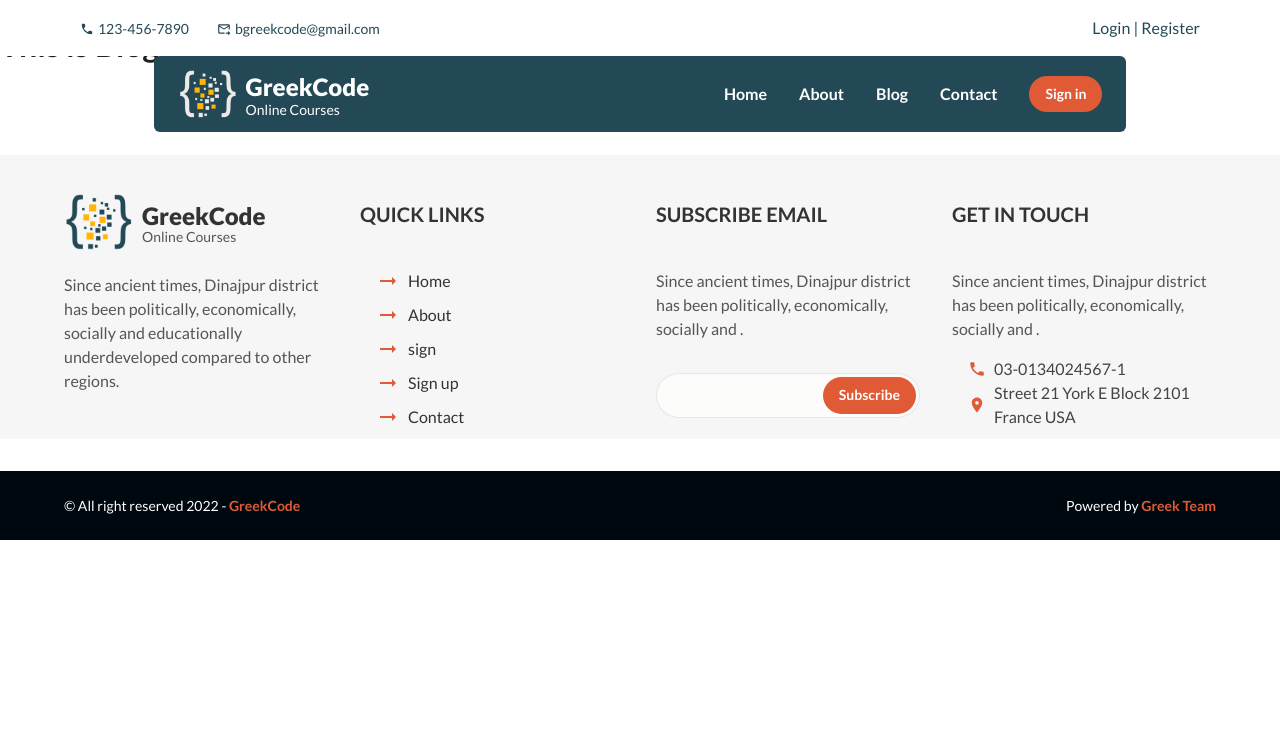
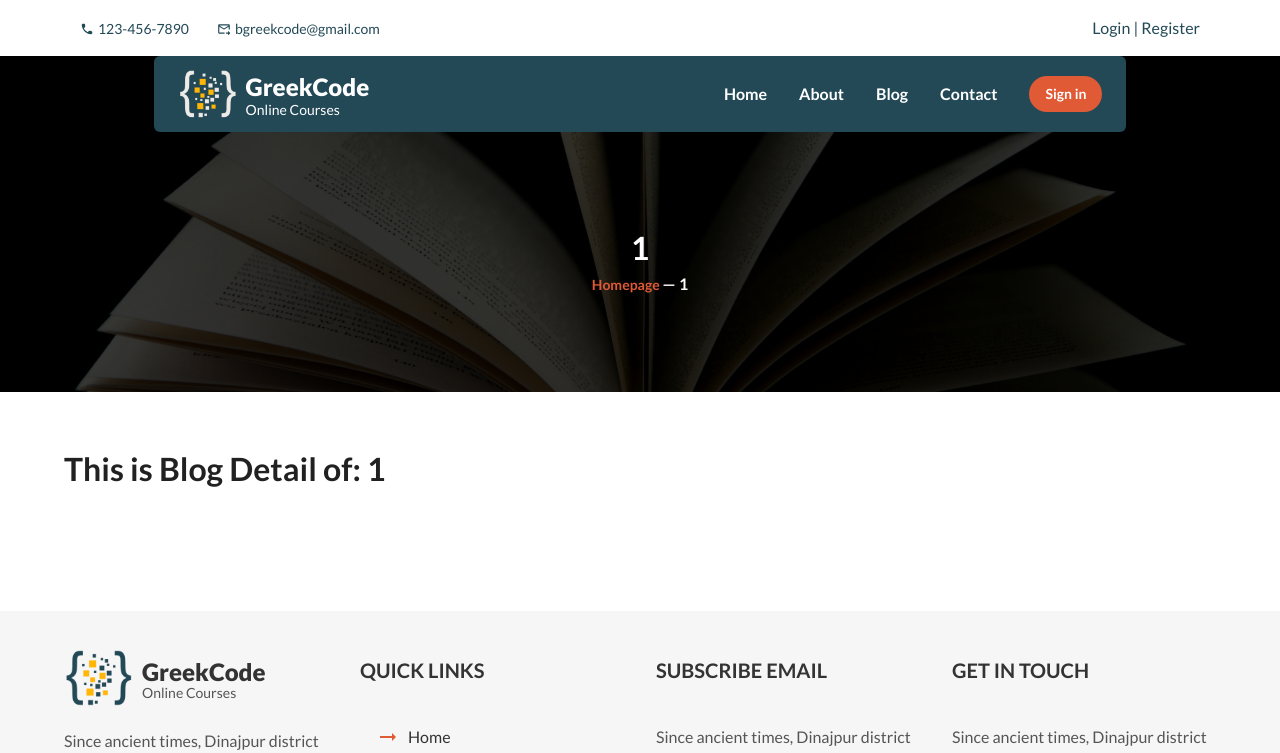
Before and after one commit to ferdousr3/school-management, a React (Create React App) app: page /blog/1 in a window 1280 px wide. Shown: the top 753 px of the page. Built offline with nearby package versions, Linux system fonts and the light colour scheme; no server answers.

Commit message:
#8 update design

```diff
--- a/src/pages/Blogs/Blog.tsx
+++ b/src/pages/Blogs/Blog.tsx
@@ -42,7 +42,7 @@ const Blog = () => {
                       <Typography
                         variant="sectionTitle"
                         component="h1"
-                        sx={{ mb: { md: "1rem", xs: "1rem" } }}
+                        sx={{ my: { md: "2rem", xs: "1rem" } }}
                       >
                         {post.title}
                       </Typography>
@@ -79,12 +79,26 @@ const Blog = () => {
                         variant="description"
                         component="p"
                         // sx={{ pt: "1rem" }}
-                        sx={{ py: { sm: "1rem", xs: "1rem" } }}
+                        sx={{ pb: { sm: "1rem", xs: "1rem", md: "1rem" } }}
                       >
                         {post.description}
                       </Typography>
 
-                      <Link to={`${post?.blogID}`}>READ MORE</Link>
+                      <Link to={`${post?.blogID}`}
+                        style={{
+                            color:"#fff",
+                            textDecoration:"none",
+                            background: "#DB4922",
+                            padding: ".7rem 1rem",
+                            fontSize:".9rem",
+                            fontWeight:"600",
+                            width:"100%",
+                            borderRadius: "2rem"
+                          }}
+                        >
+                          READ MORE
+
+                      </Link>
                     </Box>
                   ))}
                 </Box>
--- a/src/pages/Blogs/BlogDetails.tsx
+++ b/src/pages/Blogs/BlogDetails.tsx
@@ -1,25 +1,34 @@
-import React from "react";
+import { Box, Container } from "@mui/material";
+import React, {useState, useEffect} from "react";
 import { useParams } from "react-router-dom";
-import useBlogDetails from "../../Hooks/useBlogDetails";
-
-
+import PageDetails from "../../common/PageDetails/PageDetails";
+import PageTitle from "../../common/PageTitle/PageTitle";
+// import useBlogDetails from "../../Hooks/useBlogDetails";
 
 const BlogDetails = () => {
   const { blogId } = useParams();
-  console.log(blogId);
-  const [postDetails] = useBlogDetails(blogId as any);
+
+  const [posts, setPosts] = useState([]);
+  useEffect(() => {
+    const url = "BlogData.json";
+    fetch(url)
+      .then((res) => res.json())
+      .then((data) => setPosts(data));
+  }, []);
 
   return (
-    <div>
-      <h1>This is Blog Detail of: {postDetails}</h1>
-
-      {
-        postDetails
-      }
-      {/* <Link to={`/checkout/${blogId}`}>
-        <button className="btn btn-primary m-5 text-center">Proceed checkout</button>
-      </Link> */}
-    </div>
+    <>
+      <PageTitle title={`${blogId}`} />
+      <PageDetails title={`${blogId}`} />
+      <Box sx={{ py: { sm: "2rem", xs: "2rem" } }}>
+        <Container>
+          <h1>This is Blog Detail of: {blogId}</h1>
+          <Box>
+            {/* {postDetails.map((postmessage) => console.log(postmessage))} */}
+          </Box>
+        </Container>
+      </Box>
+    </>
   );
 };
 
--- a/src/pages/Blogs/Style/BlogStyles.tsx
+++ b/src/pages/Blogs/Style/BlogStyles.tsx
@@ -20,6 +20,11 @@ const styles = sxStyles({
       color:'#e05a36',
       marginBottom: '-3px'
   }),
+  searchButton: (theme: Theme) => ({
+      background:'#e05a36',
+      color:'#fff',
+      padding: '1rem'
+  }),
 
 
 });
```
